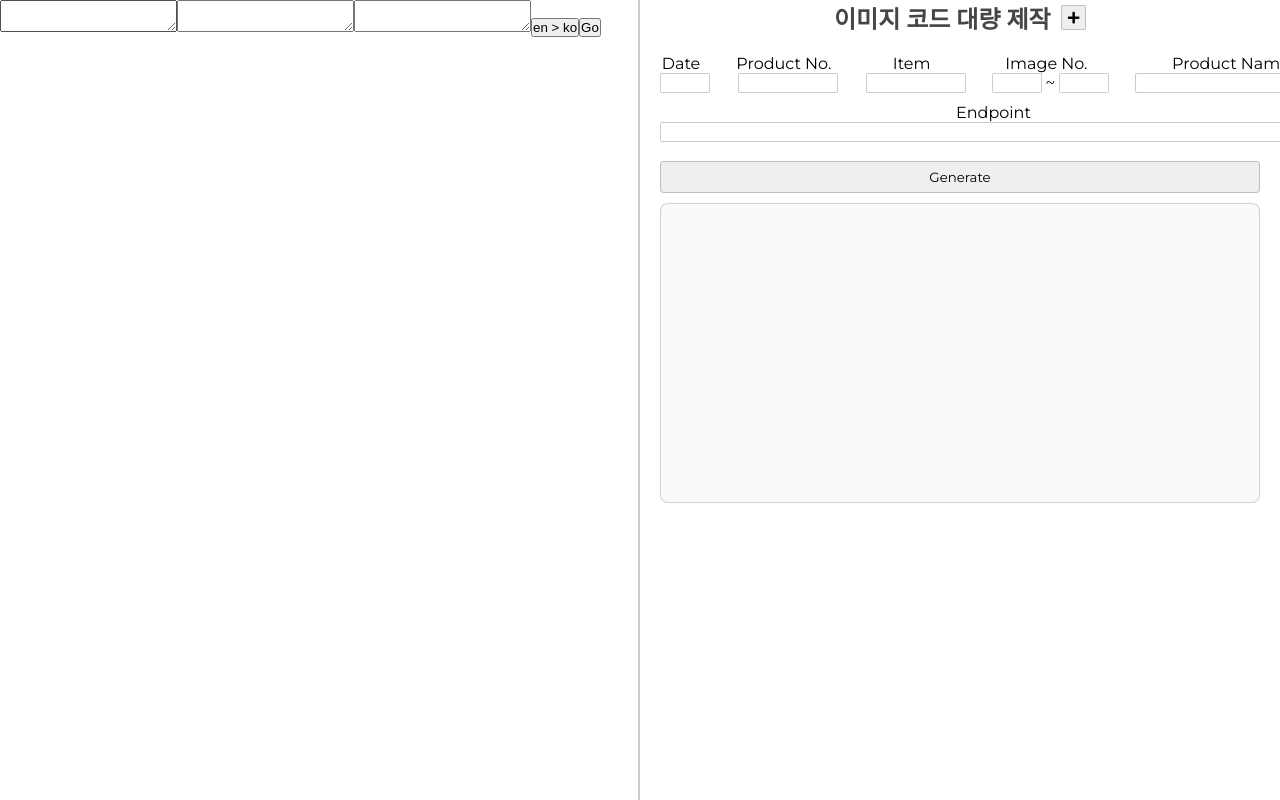
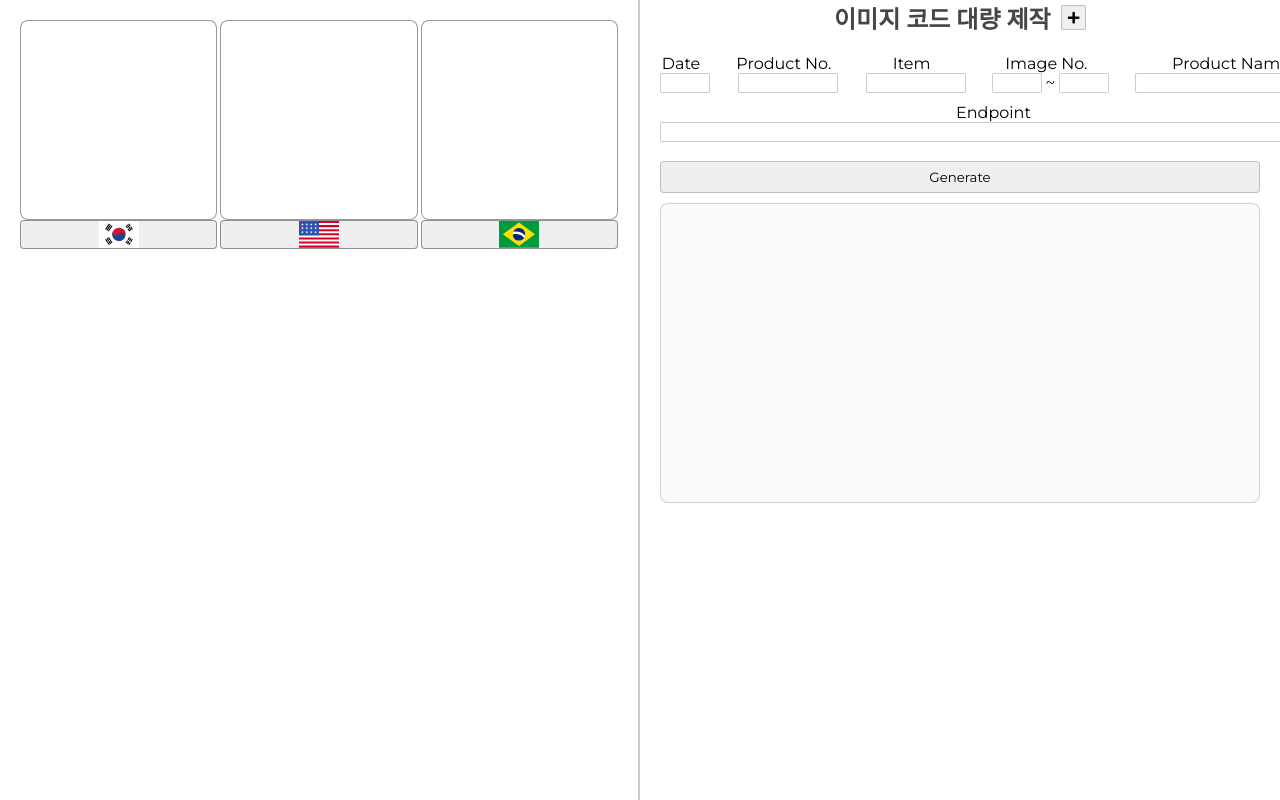
Before and after one commit to vtisbierek/design-utilities, a Next.js app: page / in a window 1280 px wide. Shown: the top 800 px of the page. Built offline with nearby package versions, Linux system fonts and the light colour scheme.

Commit message:
finished translating ko en pt

```diff
--- a/package.json
+++ b/package.json
@@ -13,6 +13,7 @@
     "@types/react": "18.0.33",
     "@types/react-dom": "18.0.11",
     "axios": "^1.3.5",
+    "country-flag-icons": "^1.5.7",
     "eslint": "8.37.0",
     "eslint-config-next": "13.2.4",
     "next": "13.2.4",
--- a/src/components/Translator.tsx
+++ b/src/components/Translator.tsx
@@ -1,6 +1,7 @@
 import styles from "../styles/translator.module.scss";
 import {useState, ChangeEvent, FormEvent} from "react";
 import axios from "axios";
+import {US, BR, KR} from "country-flag-icons/react/3x2";
 
 export default function Translator(){
     const [enText, setEnText] = useState("");
@@ -8,46 +9,69 @@ export default function Translator(){
     const [ptText, setPtText] = useState("");
 
 
-    async function testAPI(){
-/*         const responseKoEn = await axios.post("http://localhost:3000/api/papago", {
-            text: koText
-        });
-        const translationKoEn = responseKoEn.data;
-        setEnText(translationKoEn);
-
-        const responseEnPt = await axios.post("http://localhost:3000/api/googleTranslate", {
-            text: koText
-        });
-
-        const translationEnPt = responseEnPt.data;
-        setPtText(translationEnPt);  */
-
-        const [responseKoEn, responseEnPt] = await Promise.all([ //porém tem um jeito melhor de fazer múltiplas requisições (desde que não tenha problema que elas sejam feitas simultaneamente)
+    async function translateKo(){
+        const [responseKoEn, responseKoPt] = await Promise.all([
             await axios.post("http://localhost:3000/api/papago", {
-                text: koText
+                text: koText,
+                source: "ko",
+                target: "en"
             }),
             await axios.post("http://localhost:3000/api/googleTranslate", {
-            text: koText
+                text: koText,
+                target: "pt"
             })
         ]);
         setEnText(responseKoEn.data);
+        setPtText(responseKoPt.data);
+    }
+
+    async function translateEn(){
+        const [responseEnKo, responseEnPt] = await Promise.all([
+            await axios.post("http://localhost:3000/api/papago", {
+                text: enText,
+                source: "en",
+                target: "ko"
+            }),
+            await axios.post("http://localhost:3000/api/googleTranslate", {
+                text: enText,
+                target: "pt"
+            })
+        ]);
+        setKoText(responseEnKo.data);
         setPtText(responseEnPt.data);
     }
 
-
-    async function handleTranslate(event: FormEvent){
-
+    async function translatePt(){
+        const [responsePtKo, responsePtEn] = await Promise.all([
+            await axios.post("http://localhost:3000/api/googleTranslate", {
+                text: ptText,
+                target: "ko"
+            }),
+            await axios.post("http://localhost:3000/api/googleTranslate", {
+                text: ptText,
+                target: "en"
+            })
+        ]);
+        setKoText(responsePtKo.data);
+        setEnText(responsePtEn.data);
     }
 
     return (
         <div className={styles.container}>
-            <form onSubmit={handleTranslate}>
-                <textarea className={styles.koTextArea} value={koText} onChange={(event: ChangeEvent<HTMLTextAreaElement>) => setKoText(event.target.value)}/>
-                <textarea className={styles.enTextArea} value={enText} onChange={(event: ChangeEvent<HTMLTextAreaElement>) => setEnText(event.target.value)}/>
-                <textarea className={styles.enTextArea} value={ptText} onChange={(event: ChangeEvent<HTMLTextAreaElement>) => setPtText(event.target.value)}/>
-                <button type="button" onClick={testAPI}>en &gt; ko</button>
-                <button type="submit">Go</button>
-            </form>
+            <section className={styles.textAreaSection}>
+                <div className={styles.koDiv}>
+                    <textarea className={styles.koTextArea} value={koText} onChange={(event: ChangeEvent<HTMLTextAreaElement>) => setKoText(event.target.value)}/>
+                    <button type="button" onClick={translateKo} className={styles.btnKr}><KR /></button>
+                </div>
+                <div className={styles.enDiv}>
+                    <textarea className={styles.enTextArea} value={enText} onChange={(event: ChangeEvent<HTMLTextAreaElement>) => setEnText(event.target.value)}/>
+                    <button type="button" onClick={translateEn} className={styles.btnUs}><US /></button>
+                </div>
+                <div className={styles.ptDiv}>
+                    <textarea className={styles.enTextArea} value={ptText} onChange={(event: ChangeEvent<HTMLTextAreaElement>) => setPtText(event.target.value)}/>
+                    <button type="button" onClick={translatePt} className={styles.btnBr}><BR /></button>
+                </div>
+            </section>
         </div>
     );
 }
--- a/src/pages/api/googleTranslate.ts
+++ b/src/pages/api/googleTranslate.ts
@@ -4,8 +4,10 @@ const translate = require('translate-google');
 
 
 export default async function handler(req: NextApiRequest, res: NextApiResponse){
-    const toBeTranslated = req.body.text;
-    const translation = await translate(toBeTranslated, {from: "auto", to: "pt"});
+    const text = req.body.text;
+    const target = req.body.target;
+
+    const translation = await translate(text, {from: "auto", to: target});
 
     res.json(translation);
 }
--- a/src/pages/api/papago.ts
+++ b/src/pages/api/papago.ts
@@ -7,9 +7,11 @@ const client_secret= process.env.NAVER_CLIENT_SECRET as string;
 export default async function handler(req: NextApiRequest, res: NextApiResponse){
     let api_url = 'https://openapi.naver.com/v1/papago/n2mt';
     let query = req.body.text;
+    let source = req.body.source;
+    let target = req.body.target;
 
     const response = await axios.post(api_url, {
-        'source':'ko', 'target':'en', 'text':query}, {
+        'source':source, 'target':target, 'text':query}, {
         headers: {'X-Naver-Client-Id': client_id, 'X-Naver-Client-Secret': client_secret},
     });
 
--- a/src/styles/translator.module.scss
+++ b/src/styles/translator.module.scss
@@ -0,0 +1,58 @@
+.container{
+    display: flex;
+    flex-direction: column;
+    align-items: center;
+    justify-content: center;
+    width: 100%;
+    padding: 0 20px;
+}
+
+.textAreaSection{
+    margin-top: 20px;
+    display: flex;
+    width: 100%;
+    align-items: center;
+    justify-content: space-between;
+
+    div{
+        display: flex;
+        flex-direction: column;
+        width: 33%;
+    }
+
+    textarea{
+        resize: none;
+        outline: none;
+        height: 200px;
+        border: 1px solid rgba(0, 0, 0, .4);
+        border-radius: 8px;
+        padding: 8px;
+        white-space: pre-wrap;
+    }
+
+    button{
+        cursor: pointer;
+        border: 1px solid rgba(0, 0, 0, .4);
+        border-radius: 4px;
+        transition: all 0.5s;
+        display: flex;
+        align-items: center;
+        justify-content: center;
+
+        svg{
+            width: 40px;
+        }
+    }
+}
+
+.btnBr:hover{
+    background-color: yellow;
+}
+
+.btnKr:hover{
+    background-color: rgb(190, 48, 48);
+}
+
+.btnUs:hover{
+    background-color: rgb(17, 67, 160);
+}
```
Also changed, not shown: 1 other file (tests, documents, lock files or other folders).
